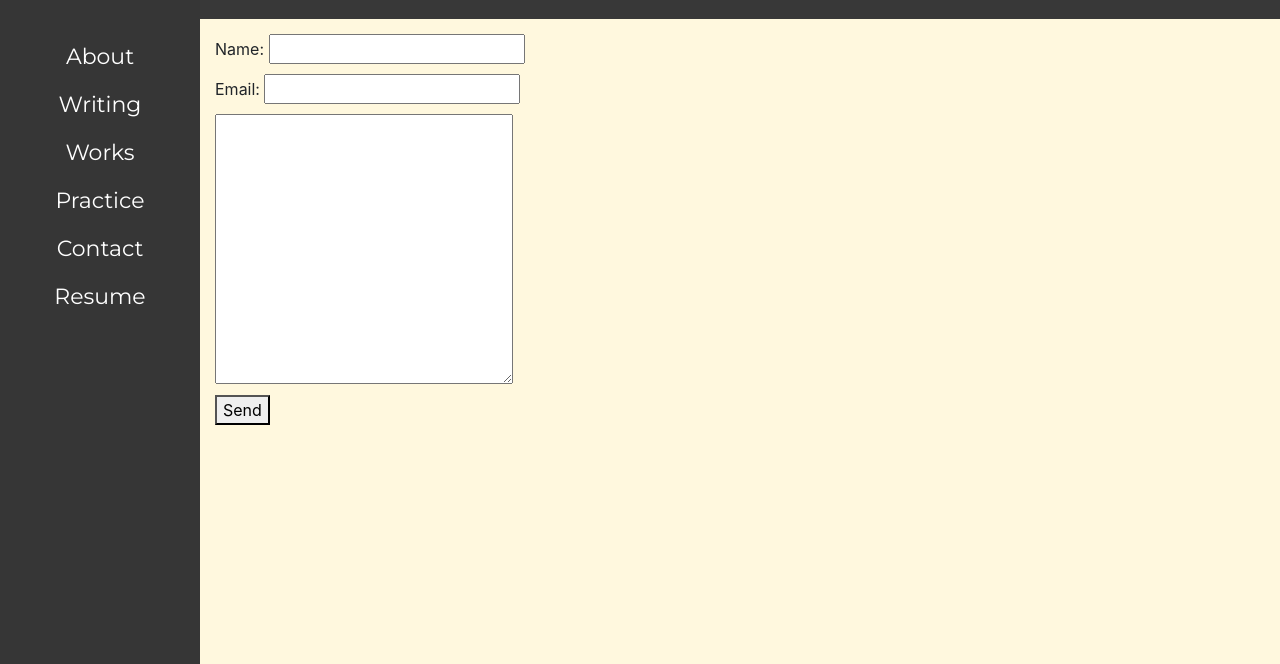
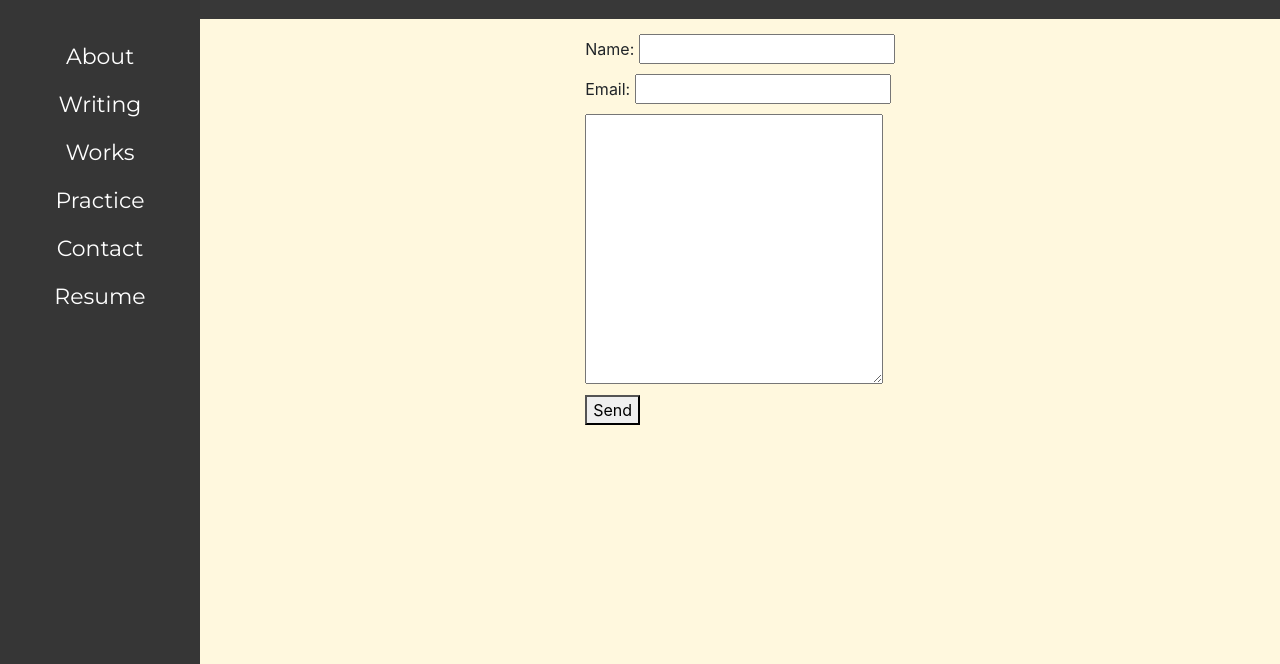
Before and after one commit to orchidb0y/orchidb0y.github.io, a website: page pages/contact.html in a window 1280 px wide. Shown: the part 136-800 px from the top of the page. Drawn offline with nearby package versions, Linux system fonts and the light colour scheme.

Commit message:
Insert form into flexbox

```diff
--- a/pages/contact.html
+++ b/pages/contact.html
@@ -46,19 +46,25 @@
         <div id="main-content">
 
             <section id="header">
+
                 <header>
                     <h1 class="intro-header contact-me-header">Contact me</h1>
                     <p class="contact-me-info">Use the form, check out my links below, or my <a href="https://www.dropbox.com/s/5ebg8ims4399g07/CV%20David%20Sobral%20ENG.pdf?dl=0">resume</a>.</p>
                 </header>
+
                 <ul class="horizontal abbr">
                     <li><a href="https://github.com/orchidb0y/" target="_blank"><abbr title="GitHub">GH</abbr></a></li>
                     <li><a href="https://instagram.com/orchidb0y" target="_blank"><abbr title="Instagram">IG</abbr></a></li>
                     <li><a href="https://www.linkedin.com/in/dcsobral/" target="_blank"><abbr title="LinkedIn">LI</abbr></a></li>
                     <li><a href="https://dev.to/orchidb0y" target="_blank"><abbr title="Dev">DV</abbr></a></li>
                 </ul>
+
             </section>
 
+            <section class="page-content contact">
+
                 <section id="contact-form">
+
                     <form action="https://api.web3forms.com/submit" method="post" id="contact-me">
                         <div class="contact-name">
                             <label for="contact_name">Name:</label>
@@ -78,6 +84,9 @@
                             <input type="hidden" name="subject" value=`${contact_name} has sent you a message from your personal website`>
                         </div>
                     </form>
+
+                </section>
+
             </section>
 
         </div>
```
Lines whose indentation alone changed are shown as unchanged.
